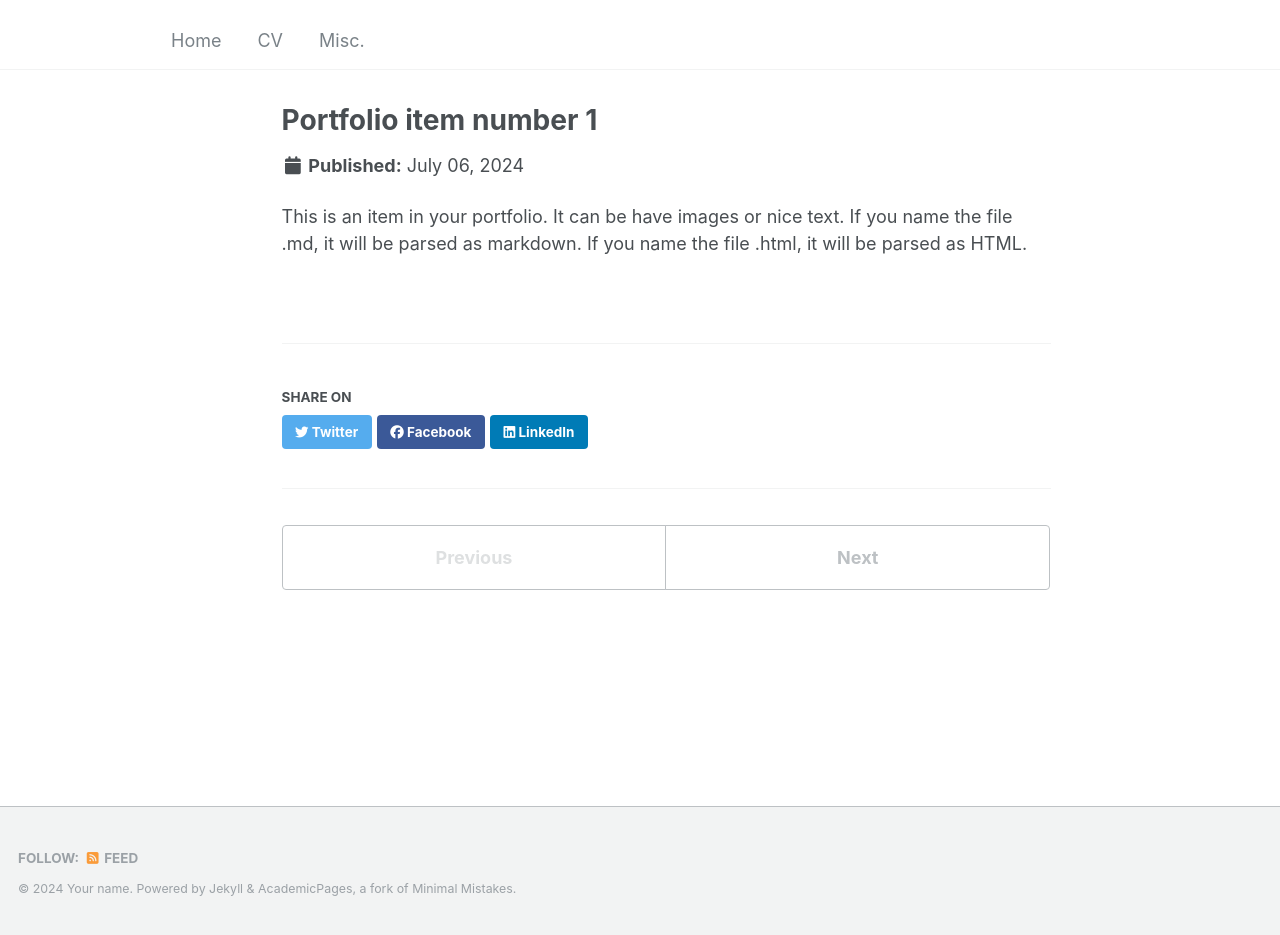
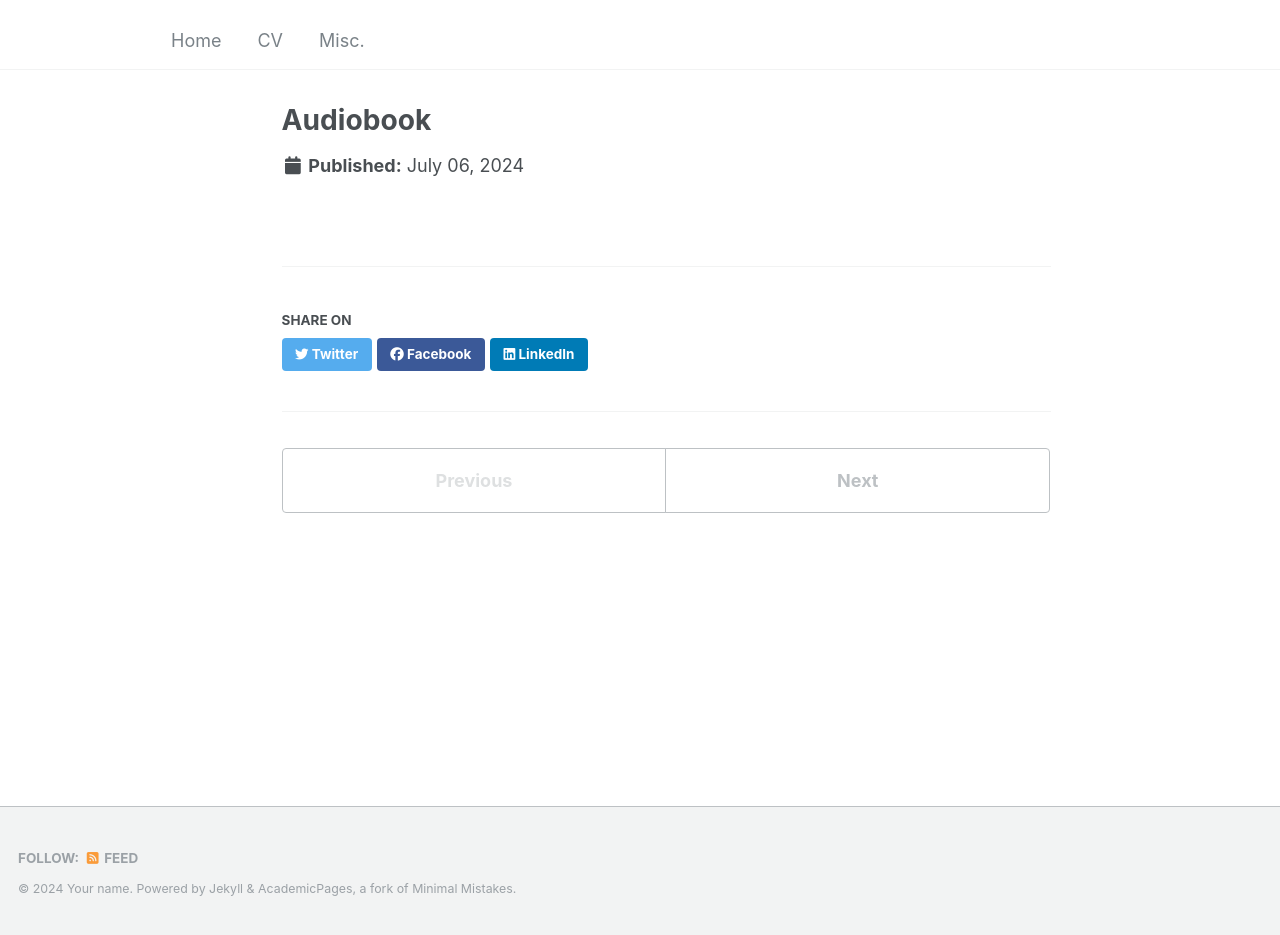
Before and after one commit to huilin-zhang/huilin-zhang.github.io, a Jekyll site: the page built from _misc/misc-1.md, in a window 1280 px wide and 935 px high. Built offline with Jekyll 4.4.1, drawn with Linux system fonts in a browser that asks for light colours.

Commit message:
audiobook

```diff
--- a/_misc/misc-1.md
+++ b/_misc/misc-1.md
@@ -1,7 +1,8 @@
 ---
-title: "Portfolio item number 1"
-excerpt: "Short description of portfolio item number 1<br/><img src='/images/500x300.png'>"
+title: "Audiobook"
+excerpt: "I enjoy meeting lovely/charming characters and appreciate authors' ideas and narrators' acting.<br/>
+<img src='/images/500x300.png'>"
 collection: misc
 ---
 
-This is an item in your portfolio. It can be have images or nice text. If you name the file .md, it will be parsed as markdown. If you name the file .html, it will be parsed as HTML.
+<!-- This is an item in your portfolio. It can be have images or nice text. If you name the file .md, it will be parsed as markdown. If you name the file .html, it will be parsed as HTML.  -->
--- a/_pages/misc.html
+++ b/_pages/misc.html
@@ -2,7 +2,7 @@
 layout: archive
 title: "Misc."
 permalink: /misc/
-author_profile: true
+author_profile: false
 ---
 
 {% include base_path %}
```
Also changed, not shown: learningNote.md (renamed from learningNote.html, +6 -0 lines).
